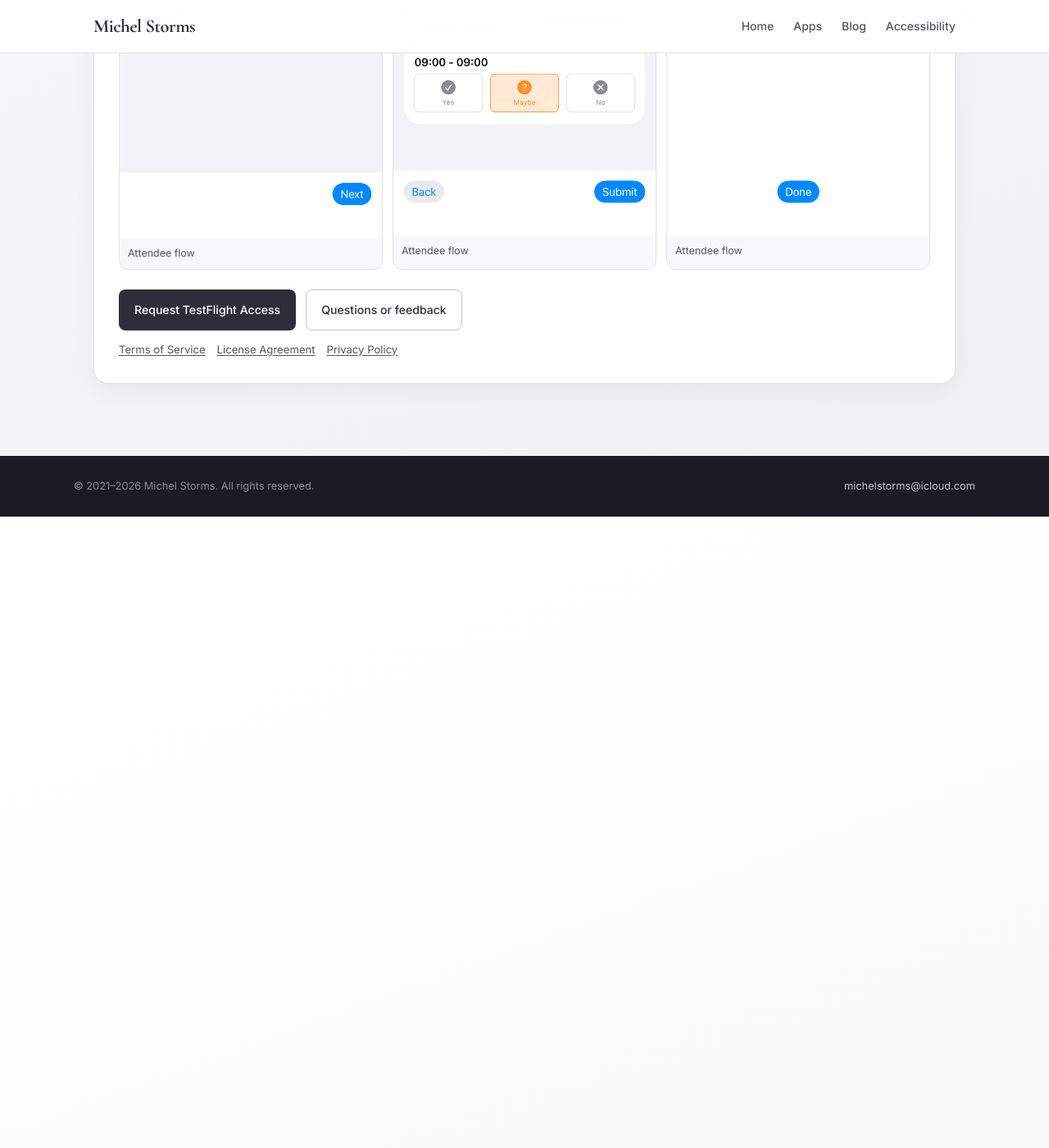
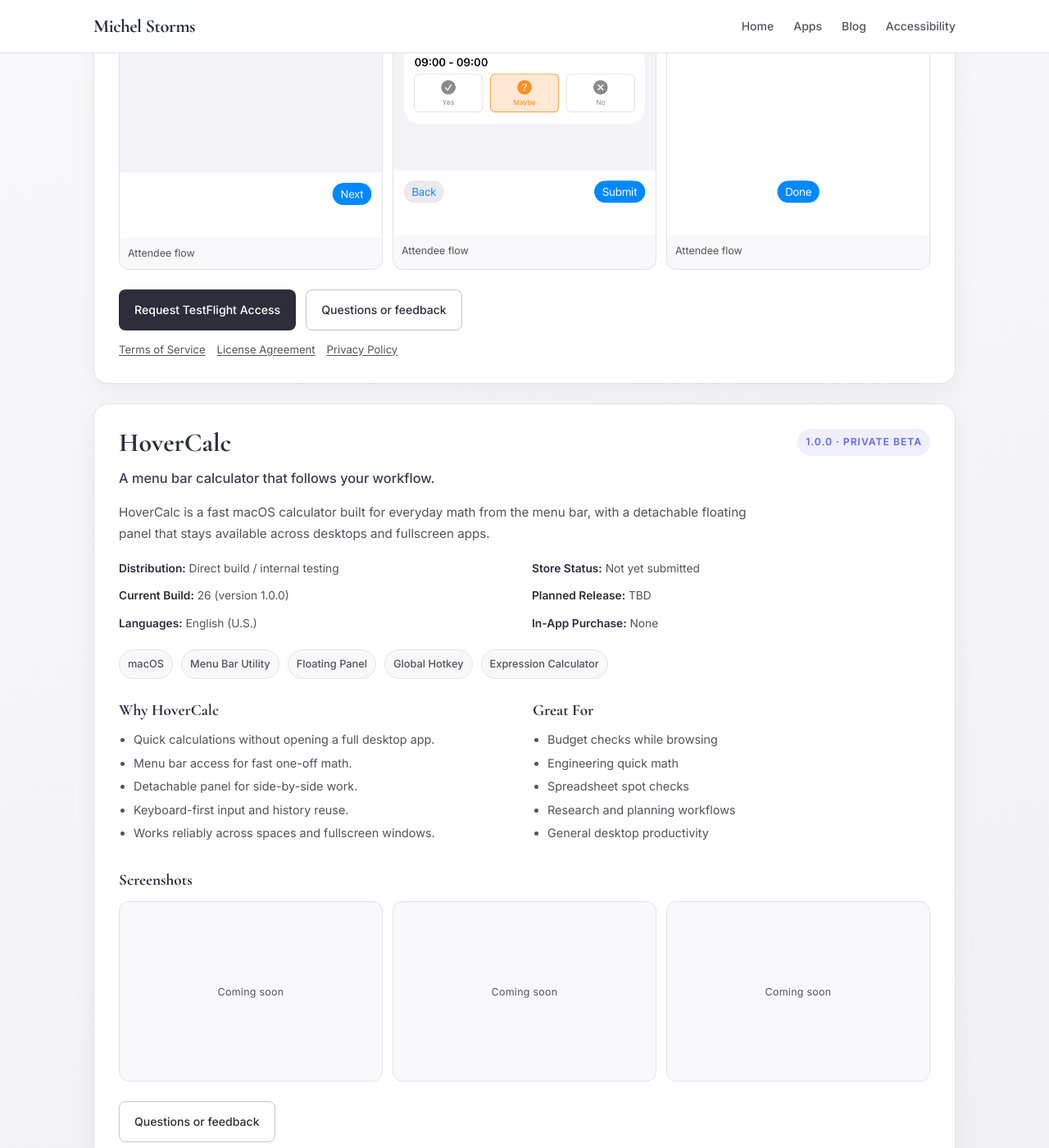
Before and after one commit to stormychel/michelstorms.github.io, a Jekyll site: the page apps.html, which Jekyll copies as it is, in a window 1280 px wide and 1400 px high, scrolled down 2159 px. Shown: the whole window at 82% size. Built offline with Jekyll 4.4.1, drawn with Linux system fonts in a browser that asks for light colours; before the commit the page ends 2789 px from its top, so only the background shows below that; some of the changed text lies outside the part shown.

Commit message:
Add HoverCalc app card and legal pages

```diff
--- a/apps.html
+++ b/apps.html
@@ -281,6 +281,16 @@
       height: auto;
     }
 
+    .screen-shot.placeholder {
+      min-height: 220px;
+      display: flex;
+      align-items: center;
+      justify-content: center;
+      color: var(--gray-400);
+      font-size: 0.82rem;
+      letter-spacing: 0.02em;
+    }
+
     .screen-shot figcaption {
       font-size: 0.78rem;
       color: var(--gray-500);
@@ -488,6 +498,72 @@
           <a href="https://michelstorms.com/pickdateplace/privacy/">Privacy Policy</a>
         </div>
       </article>
+
+      <article class="app-card">
+        <div class="app-card-header">
+          <h2 class="app-name">HoverCalc</h2>
+          <span class="status-pill">1.0.0 · Private Beta</span>
+        </div>
+        <p class="app-tagline">A menu bar calculator that follows your workflow.</p>
+        <p class="app-description">HoverCalc is a fast macOS calculator built for everyday math from the menu bar, with a detachable floating panel that stays available across desktops and fullscreen apps.</p>
+        <div class="app-meta">
+          <p><strong>Distribution:</strong> Direct build / internal testing</p>
+          <p><strong>Store Status:</strong> Not yet submitted</p>
+          <p><strong>Current Build:</strong> 26 (version 1.0.0)</p>
+          <p><strong>Planned Release:</strong> TBD</p>
+          <p><strong>Languages:</strong> English (U.S.)</p>
+          <p><strong>In-App Purchase:</strong> None</p>
+        </div>
+        <ul class="platform-list" aria-label="Supported platforms">
+          <li>macOS</li>
+          <li>Menu Bar Utility</li>
+          <li>Floating Panel</li>
+          <li>Global Hotkey</li>
+          <li>Expression Calculator</li>
+        </ul>
+        <div class="detail-columns">
+          <div>
+            <h3>Why HoverCalc</h3>
+            <ul>
+              <li>Quick calculations without opening a full desktop app.</li>
+              <li>Menu bar access for fast one-off math.</li>
+              <li>Detachable panel for side-by-side work.</li>
+              <li>Keyboard-first input and history reuse.</li>
+              <li>Works reliably across spaces and fullscreen windows.</li>
+            </ul>
+          </div>
+          <div>
+            <h3>Great For</h3>
+            <ul>
+              <li>Budget checks while browsing</li>
+              <li>Engineering quick math</li>
+              <li>Spreadsheet spot checks</li>
+              <li>Research and planning workflows</li>
+              <li>General desktop productivity</li>
+            </ul>
+          </div>
+        </div>
+        <h3 class="screenshots-title">Screenshots</h3>
+        <div class="screens-grid" aria-label="HoverCalc screenshots">
+          <figure class="screen-shot placeholder">
+            <figcaption>Coming soon</figcaption>
+          </figure>
+          <figure class="screen-shot placeholder">
+            <figcaption>Coming soon</figcaption>
+          </figure>
+          <figure class="screen-shot placeholder">
+            <figcaption>Coming soon</figcaption>
+          </figure>
+        </div>
+        <div class="app-actions">
+          <a class="btn btn-outline" href="index.html#contact">Questions or feedback</a>
+        </div>
+        <div class="legal-links" aria-label="HoverCalc legal links">
+          <a href="https://michelstorms.com/hovercalc/terms/">Terms of Service</a>
+          <a href="https://michelstorms.com/hovercalc/license/">License Agreement</a>
+          <a href="https://michelstorms.com/hovercalc/privacy/">Privacy Policy</a>
+        </div>
+      </article>
     </section>
   </main>
 
```
Also changed, not shown: hovercalc/license/index.html (added, +55 -0 lines), hovercalc/privacy/index.html (added, +60 -0 lines), hovercalc/terms/index.html (added, +51 -0 lines).
